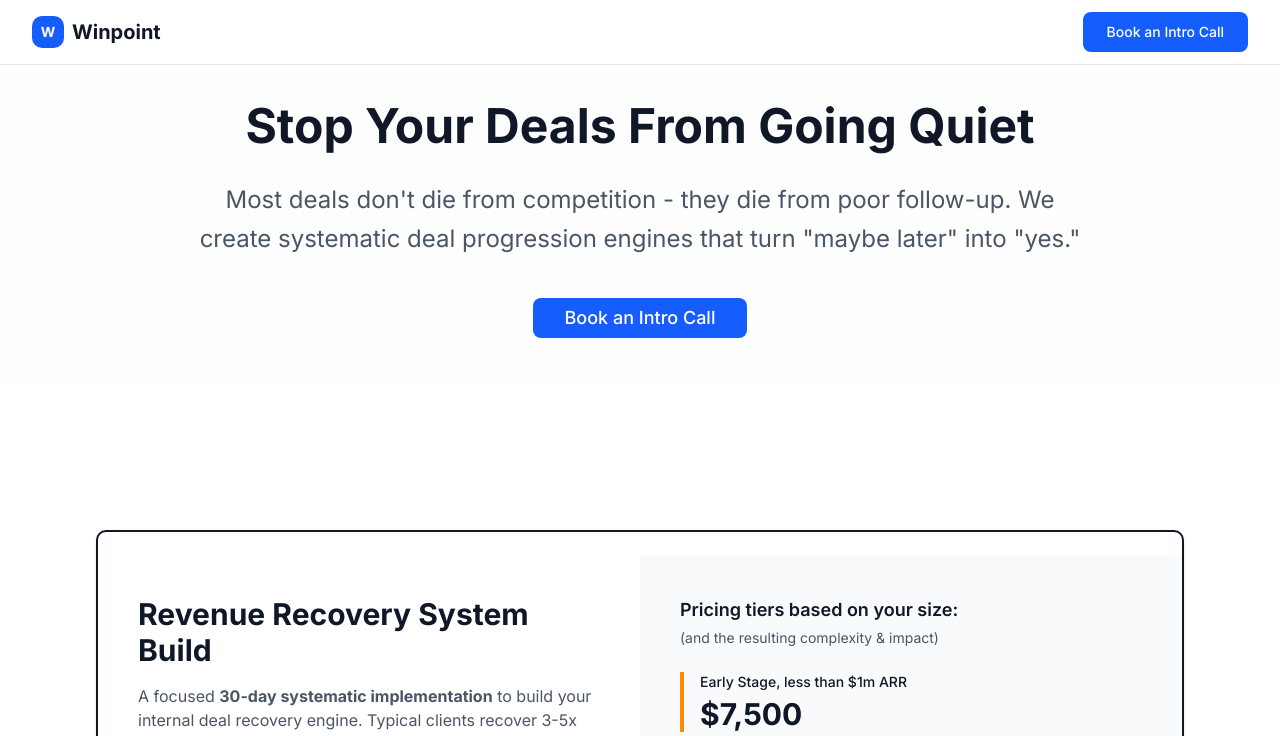
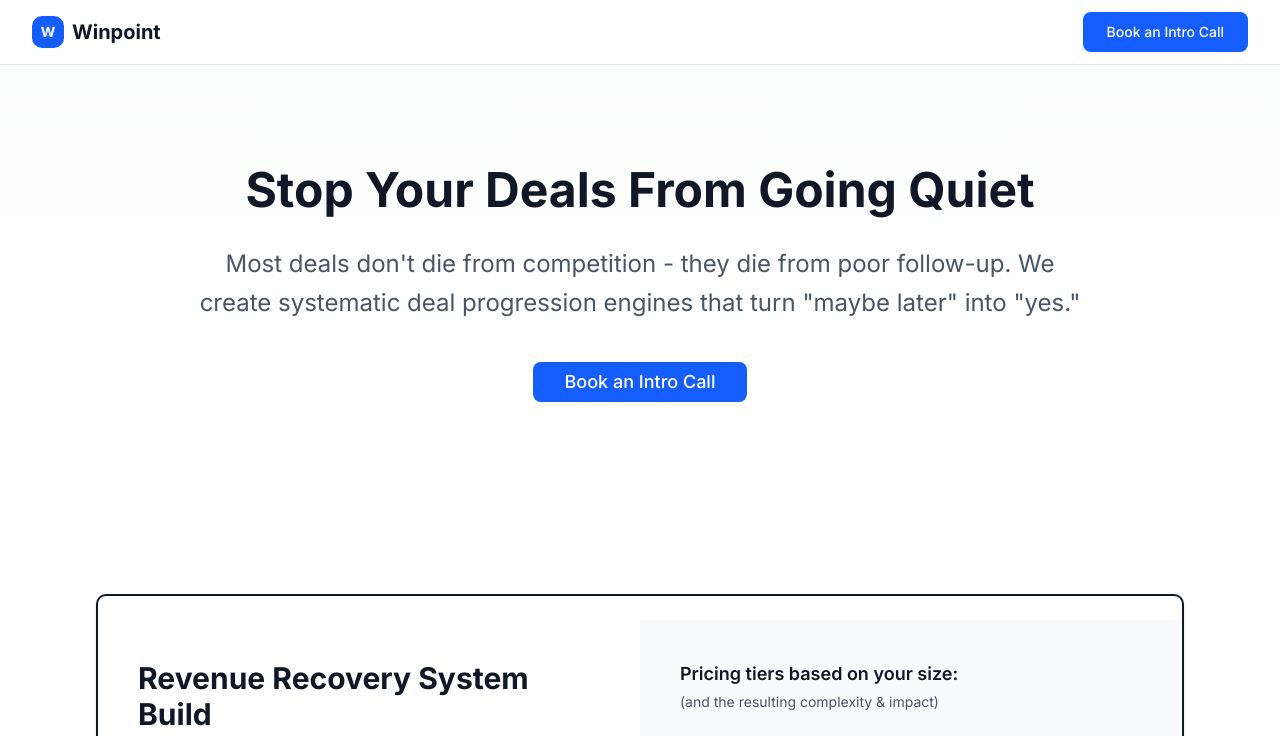
Before and after one commit to ymar/winpoint.nl, a Next.js app: page / in a window 1280 px wide. Shown: the top 736 px of the page. Built offline with nearby package versions, Linux system fonts and the light colour scheme.

Commit message:
Update page.tsx

```diff
--- a/app/page.tsx
+++ b/app/page.tsx
@@ -92,7 +92,7 @@ export default function HomePage() {
       </header>
 
       {/* Hero Section */}
-      <section className="pt-20 pb-20 lg:pt-24 lg:pb-32 bg-gradient-to-b from-gray-50/50 to-white">
+      <section className="pt-32 pb-20 lg:pt-40 lg:pb-32 bg-gradient-to-b from-gray-50/50 to-white">
         <div className="max-w-7xl mx-auto px-4 sm:px-6 lg:px-8">
           <div className="text-center">
 
```
